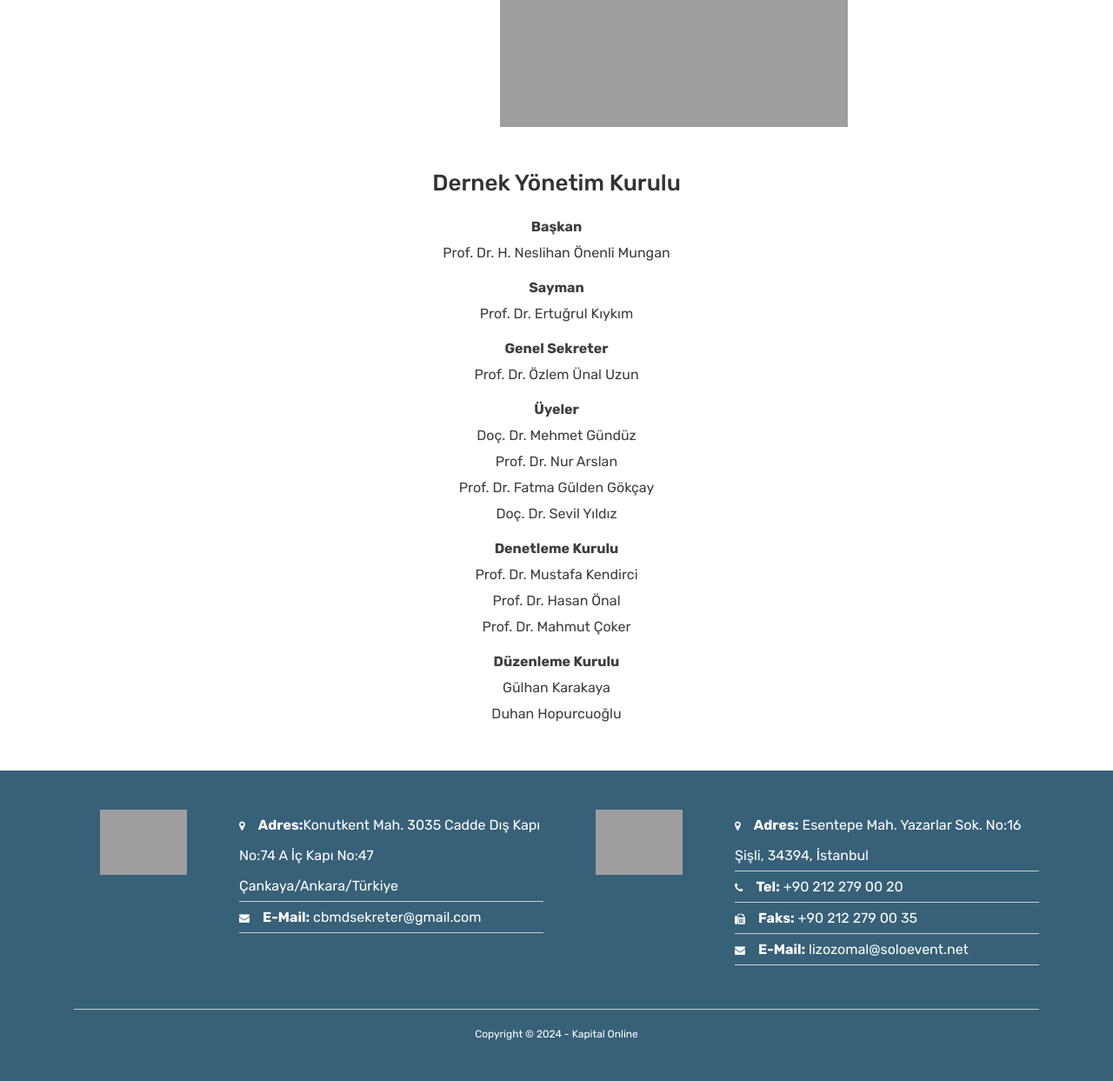
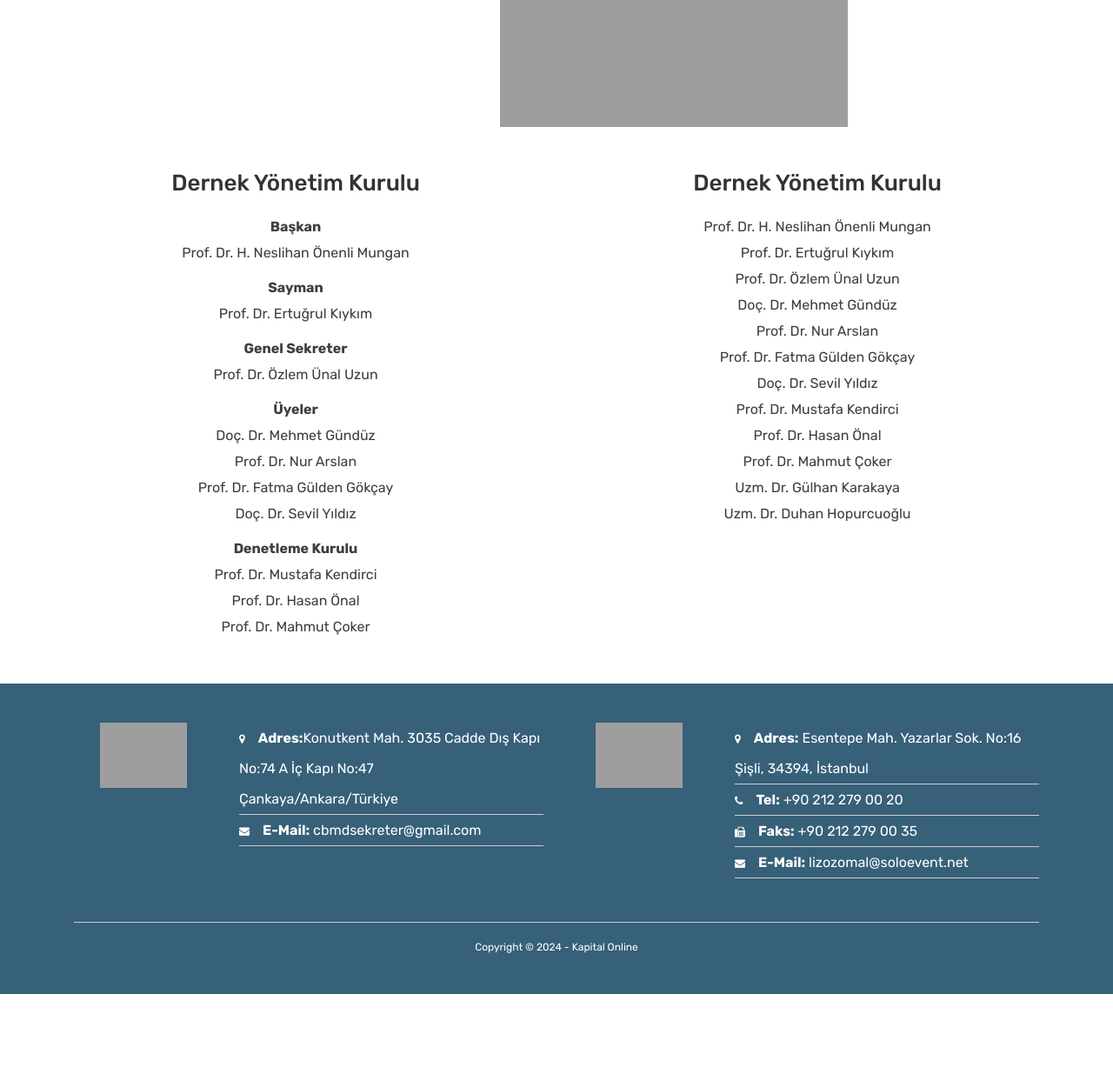
Before and after one commit to haksoz/lizozomal2025, a PHP site: page /kurullar.php in a window 1280 px wide. Shown: the part 498-1741 px from the top of the page at 87% size. After the commit the page ends 1641 px from the top, so only its background shows below. Run offline with PHP 8.4, Linux system fonts and the light colour scheme; some libraries are stand-ins or nearby versions; some web fonts are replaced; grey boxes are pictures that could not be loaded.

Commit message:
Kurullar içerik revizesi ve sayfa tasarımı

```diff
--- a/kurullar.php
+++ b/kurullar.php
@@ -36,34 +36,57 @@
 					<div class="hr"></div>
 				</div>
 				<div class="row justify-content-center">
-				<div class="text-center">
+                    <div class="col-lg-6 text-center">
                         <h4>Dernek Yönetim Kurulu</h4>
 
-					<p><b>Başkan</b><br>
-					Prof. Dr. H. Neslihan Önenli Mungan</p>
+                        <p>
+                            <b>Başkan</b><br>
+                            Prof. Dr. H. Neslihan Önenli Mungan
+                        </p>
 
-					<p><b>Sayman</b><br>
-					Prof. Dr. Ertuğrul Kıykım</p>
+                        <p>
+                            <b>Sayman</b><br>
+                            Prof. Dr. Ertuğrul Kıykım
+                        </p>
 
-					<p><b>Genel Sekreter</b><br>
-					Prof. Dr. Özlem Ünal Uzun</p>
+                        <p>
+                            <b>Genel Sekreter</b><br>
+                            Prof. Dr. Özlem Ünal Uzun
+                        </p>
 
-					<p><b>Üyeler</b><br>
+                        <p>
+                            <b>Üyeler</b><br>
                             Doç. Dr. Mehmet Gündüz<br>
                             Prof. Dr. Nur Arslan<br>
                             Prof. Dr. Fatma Gülden Gökçay<br>
-					Doç. Dr. Sevil Yıldız</p>
+                            Doç. Dr. Sevil Yıldız
+                        </p>
 
-					<p><b>Denetleme Kurulu</b><br>
+                        <p>
+                            <b>Denetleme Kurulu</b><br>
+                            Prof. Dr. Mustafa Kendirci <br>
+                            Prof. Dr. Hasan Önal<br>
+                            Prof. Dr. Mahmut Çoker
+                        </p>
+                    </div>
+                    <div class="col-lg-6 text-center">
+                        <h4>Dernek Yönetim Kurulu</h4>
+                        <p>
+                            Prof. Dr. H. Neslihan Önenli Mungan<br>
+                            Prof. Dr. Ertuğrul Kıykım<br>
+                            Prof. Dr. Özlem Ünal Uzun<br>
+                            Doç. Dr. Mehmet Gündüz<br>
+                            Prof. Dr. Nur Arslan<br>
+                            Prof. Dr. Fatma Gülden Gökçay<br>
+                            Doç. Dr. Sevil Yıldız<br>
                             Prof. Dr. Mustafa Kendirci<br>
                             Prof. Dr. Hasan Önal<br>
-					Prof. Dr. Mahmut Çoker</p>
+                            Prof. Dr. Mahmut Çoker<br>
+                            Uzm. Dr. Gülhan Karakaya<br>
+                            Uzm. Dr. Duhan Hopurcuoğlu
+                        </p>
 
-                    <p><b>Düzenleme Kurulu</b><br>
-                        Gülhan Karakaya <br>
-                        Duhan Hopurcuoğlu</p>
-
-				</div><!-- /col-md-12-->
+                    </div>
 				</div>
 
 
```
Lines whose indentation alone changed are shown as unchanged.
